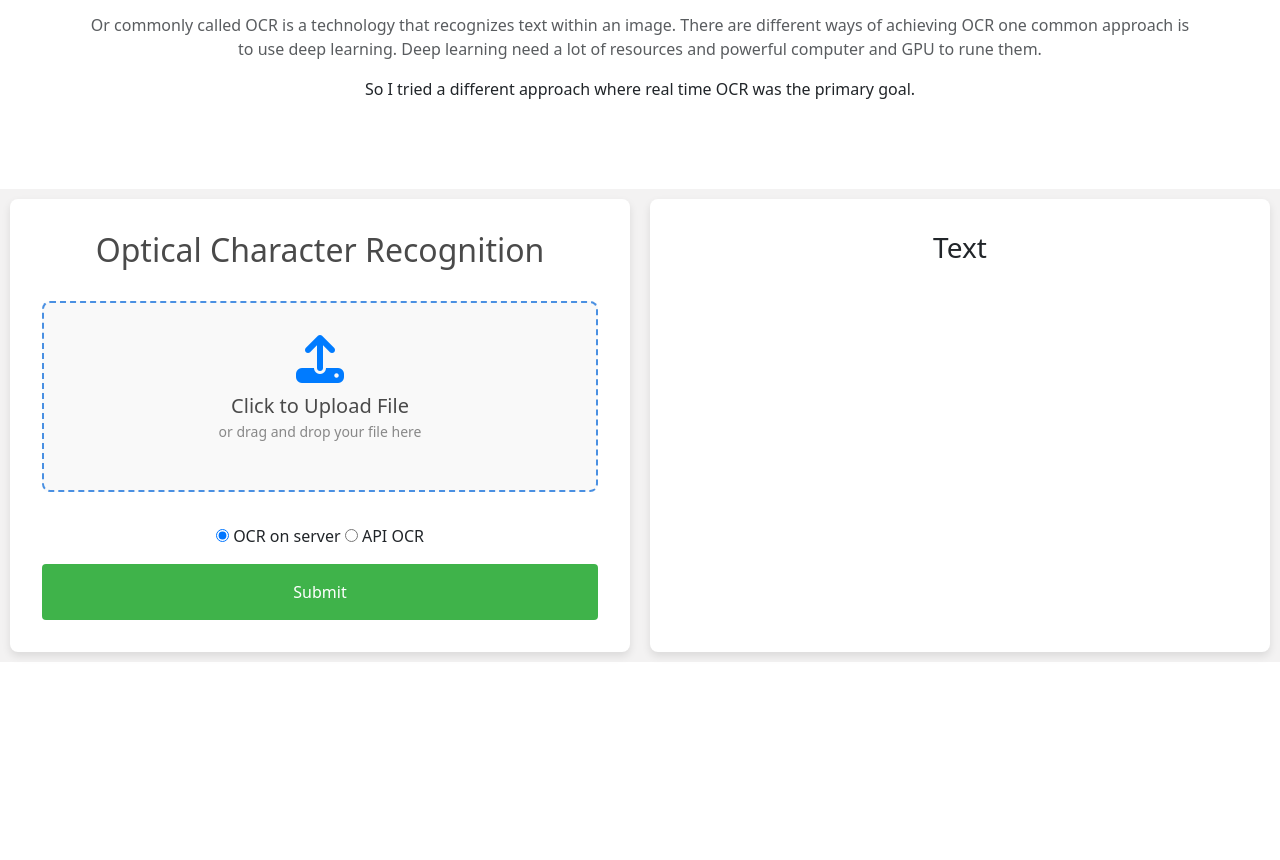
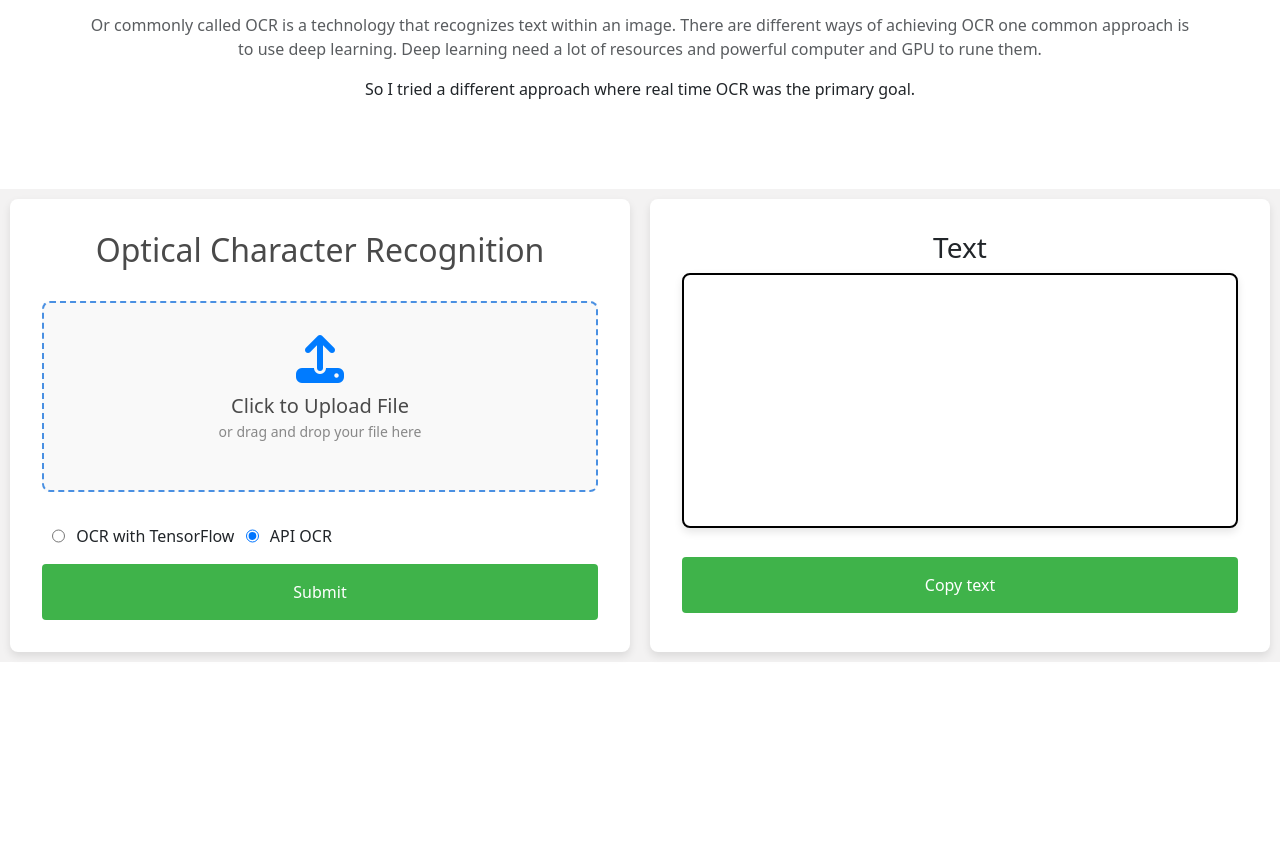
Before and after one commit to PiWebswiss/CS50-Project, a Flask app: page / in a window 1280 px wide. Shown: the part 933-1793 px from the top of the page. Run offline with Flask 3, Linux system fonts and the light colour scheme; some libraries are stand-ins or nearby versions.

Commit message:
change index style

```diff
--- a/app.py
+++ b/app.py
@@ -21,7 +21,7 @@ app.secret_key = secrets.token_hex(24)
  # To remove !!
 """ Note: I will perform OCR only in English  """
 ALLOWED_EXTENSIONS = ['png', 'jpg', 'jpeg', 'gif', 'pdf']
-OCR_MODELS = ["OCR on server", "API OCR"]
+OCR_MODELS = ["OCR with TensorFlow", "API OCR"]
 
 
 # Fontion to read API key from text file
@@ -63,9 +63,9 @@ async def ocr_space_api(file, overlay=False, api_key='helloworld', language='eng
 
         # Error handling
         except httpx.HTTPStatusError as e:
-                # Log detailed error
-                print(f"Request error occurred {e}")
-                return {"error": "An error occurred while processing the image"}
+            # Log detailed error
+            print(f"Request error occurred {e}")
+            return {"error": "An error occurred while processing the image"}
         except httpx.RemoteProtocolError as e:
             print(f"HTTP error occurred: {e}")
             return {"error": "A network error occured. Please try again later."}
--- a/static/script.js
+++ b/static/script.js
@@ -23,6 +23,26 @@ const dropArea = document.getElementById('drop-area');
 const userFeedBack = document.getElementById("userFeedBack");
 const animatedText = document.getElementById("animatedText");
 
+/* Text animation code modified from GPT4 */
+function typeText(text, element) {
+    // Clear existing text
+    element.textContent = "";
+    let index = 0;
+    // Add the cursor
+    element.classList.add("cursor");
+    function type() {
+        if (index < text.length) {
+            element.textContent += text.charAt(index);
+            index++;
+            setTimeout(type, 200); // Adjust typing seed as needed
+        }
+        else {
+            // Remove the cursor
+            element.classList.remove("cursor");
+        }
+    }
+    type();
+}
 
 // Function to hide the user feedback message
 function hidFeedback(time) {
@@ -70,7 +90,6 @@ function handleDrag(event) {
         // Retrive files from the event
         const files = event.dataTransfer.files
         handleFileUpload(files);
-        /* to do send image to model in flask */
     }
 }
 
@@ -96,27 +115,8 @@ function setupApplication() {
 }
 setupApplication()
 
-/* Text animation code form GPT4 */
-function typeText(text, element) {
-    let index = 0;
-    // Add the cursor
-    element.classList.add("cursor")
-    function type() {
-        if (index < text.length) {
-            element.textContent += text.charAt(index);
-            index++;
-            setTimeout(type, 200); // Adjust typing seed as needed
-        }
-        else {
-            // Remove the cursor
-            element.classList.remove("cursor")
-        }
-    }
-    type();
-}
-
 // Function to handle file upload
-/* Using AJAX for submiting the form (code from GPT4 modified) */
+/* Using AJAX for submiting the form (code modified from GPT4) */
 async function handleFileUpload(files) {
      // Ensure files is valide
     if (files.length === 0) {
@@ -192,6 +192,8 @@ uploadFile.addEventListener("submit", async (event) => {
 });
 
 
+/* TO DO ADD BTN COPY TEXT */
+
 /* Footer */
 // Create a new Date object
 const date = new Date()
--- a/static/style.css
+++ b/static/style.css
@@ -4,17 +4,6 @@ body {
   background-color: #f4f4f4;
   color: #333;
 }
-
-/* .navbar-hero {
-  width: 100%;
-  z-index: 1;
-  background-color: rgba(19, 12, 12, 0);
-  transition: background-color 0.5s;
-}
- */
-/* .scrolled {
-  background-color: rgba(0, 0, 0, 1);
-} */
 
 .navbar-brand img {
   height: 40px;
@@ -178,6 +167,21 @@ body {
   border-radius: 1px soldi #bee5be;
 }
 
+.radio-group {
+  display: flex;
+  margin-left: 10px;
+  flex-direction: row;
+  gap: 0.7rem;
+}
+
+.copy-text-box {
+  border: 2px solid black;
+  padding: 7.1rem;
+  border-radius: 0.5rem;
+  box-shadow: 0 4px 8px rgba(0, 0, 0, 0.1);
+  margin-bottom: 1.8rem;
+}
+
 
 .animated-text {
   font-size: 1.5rem;
@@ -193,7 +197,6 @@ body {
   animation: blink-caret 0.75s step-end infinite;
   display: inline-block;
   vertical-align: bottom;
-
 }
 
 @keyframes blink-caret {
--- a/templates/index.html
+++ b/templates/index.html
@@ -85,11 +85,13 @@
               <p class="file-upload-text">or drag and drop your file here</p>
           </div>
           <!-- Add default lang  -->
-          {% for ocr_model in ocr_models %}
-            <input type="radio" class="radio-btn" name="ocr_model" value="{{ ocr_model }}"
-            {% if ocr_model == "OCR on server" %}checked{% endif %}>
-            {{ ocr_model }}
-          {% endfor %}
+          <div class="radio-group">
+            {% for ocr_model in ocr_models %}
+              <input type="radio" class="radio-btn" name="ocr_model" value="{{ ocr_model }}"
+              {% if ocr_model == "API OCR" %}checked{% endif %}>
+              {{ ocr_model }}
+            {% endfor %}
+          </div>
           <div class="pt-3"></div>
           <button type="submit" class="btn-primary">Submit</button>
         </form>
@@ -97,7 +99,10 @@
       <!-- text in the image -->
       <div class="box">
           <h3>Text</h3>
-          <p class="animated-text" id="animatedText"></p>
+          <div class="copy-text-box">
+            <p class="animated-text" id="animatedText"></p>
+          </div>
+          <button class="btn-primary" id="btnCopy">Copy text</button>
       </div>
     </div>
   </div>
```
